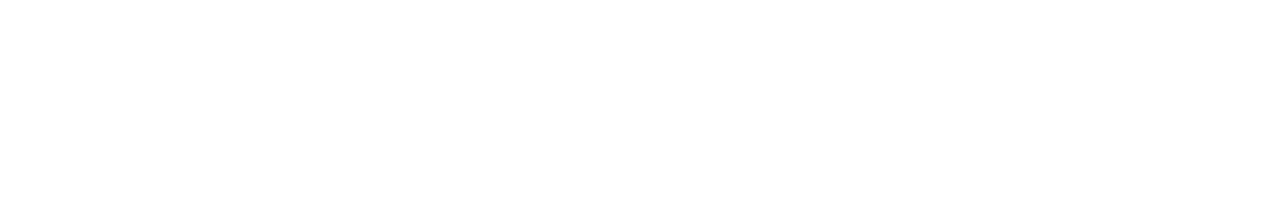
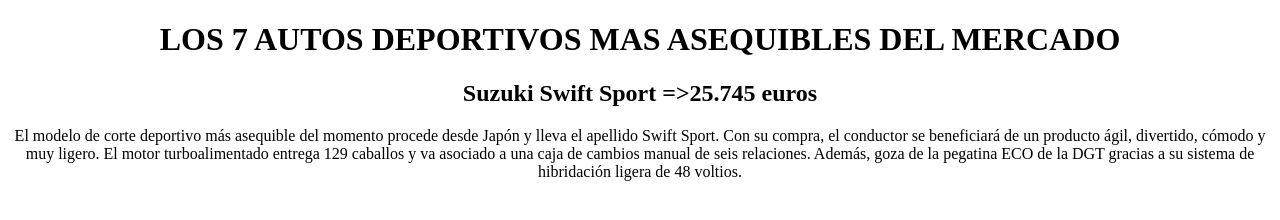
Before and after one commit to Fuentes-web/rubrica1, a plain HTML site: page index.html in a window 1280 px wide. Drawn offline with Linux system fonts and the light colour scheme.

Commit message:
primer auto

```diff
--- a/index.html
+++ b/index.html
@@ -6,6 +6,21 @@
     <title>RUBRICA PRIMER PUNTO</title>
 </head>
 <body>
+    <center>
+        <h1>LOS 7 AUTOS DEPORTIVOS MAS ASEQUIBLES DEL MERCADO</h1>
+        <h2>Suzuki Swift Sport =>25.745 euros</h2>
+        <p>El modelo de corte deportivo más asequible del momento procede desde
+            Japón y lleva el apellido Swift Sport. Con su compra, el conductor se
+            beneficiará de un producto ágil, divertido, cómodo y muy ligero.
+            El motor turboalimentado entrega 129 caballos y va asociado a una caja
+            de cambios manual de seis relaciones. Además, goza de la pegatina ECO de
+            la DGT gracias a su sistema de hibridación ligera de 48 voltios.</p>
+
+
+
+
+
+</center>
 
 </body>
 </html>
```
